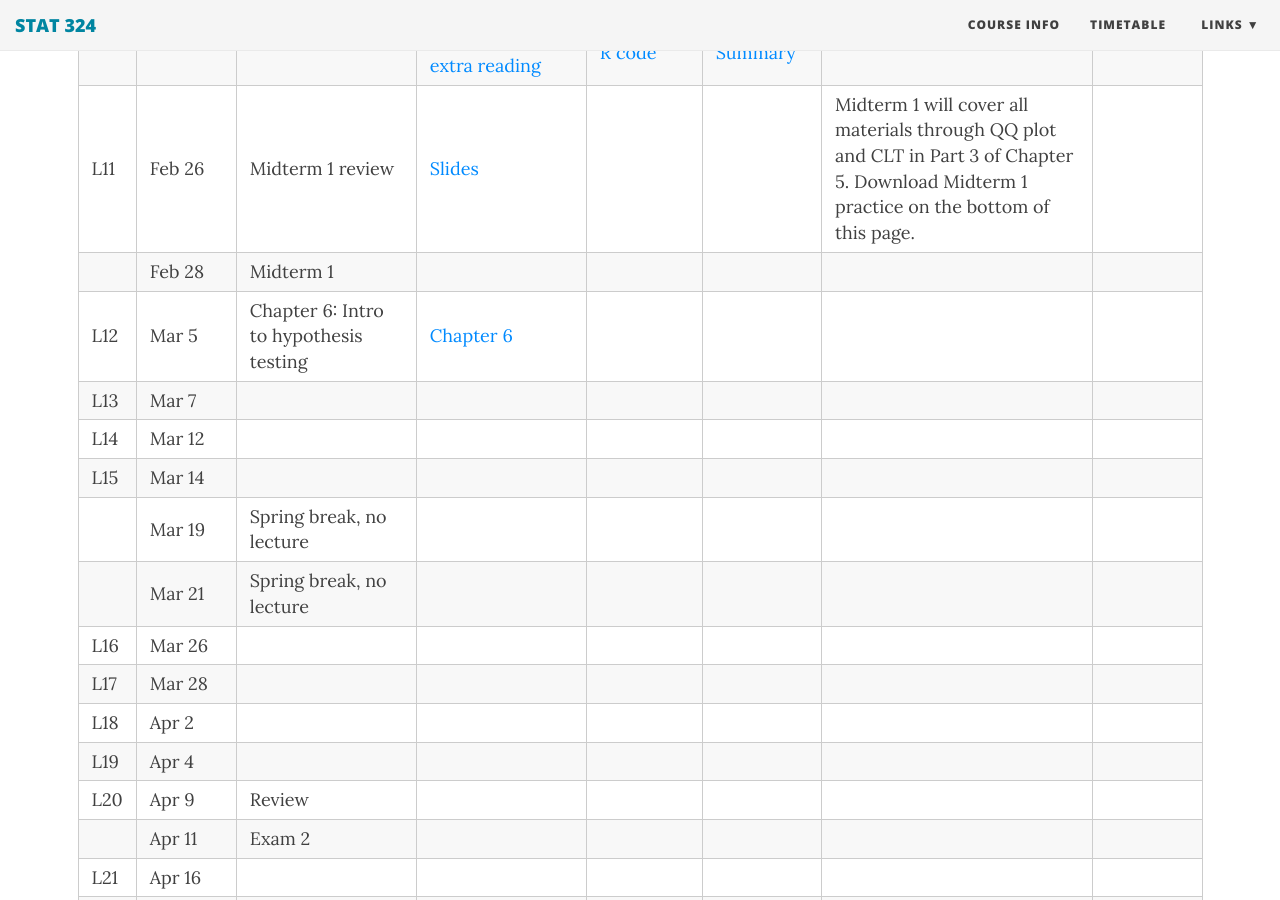
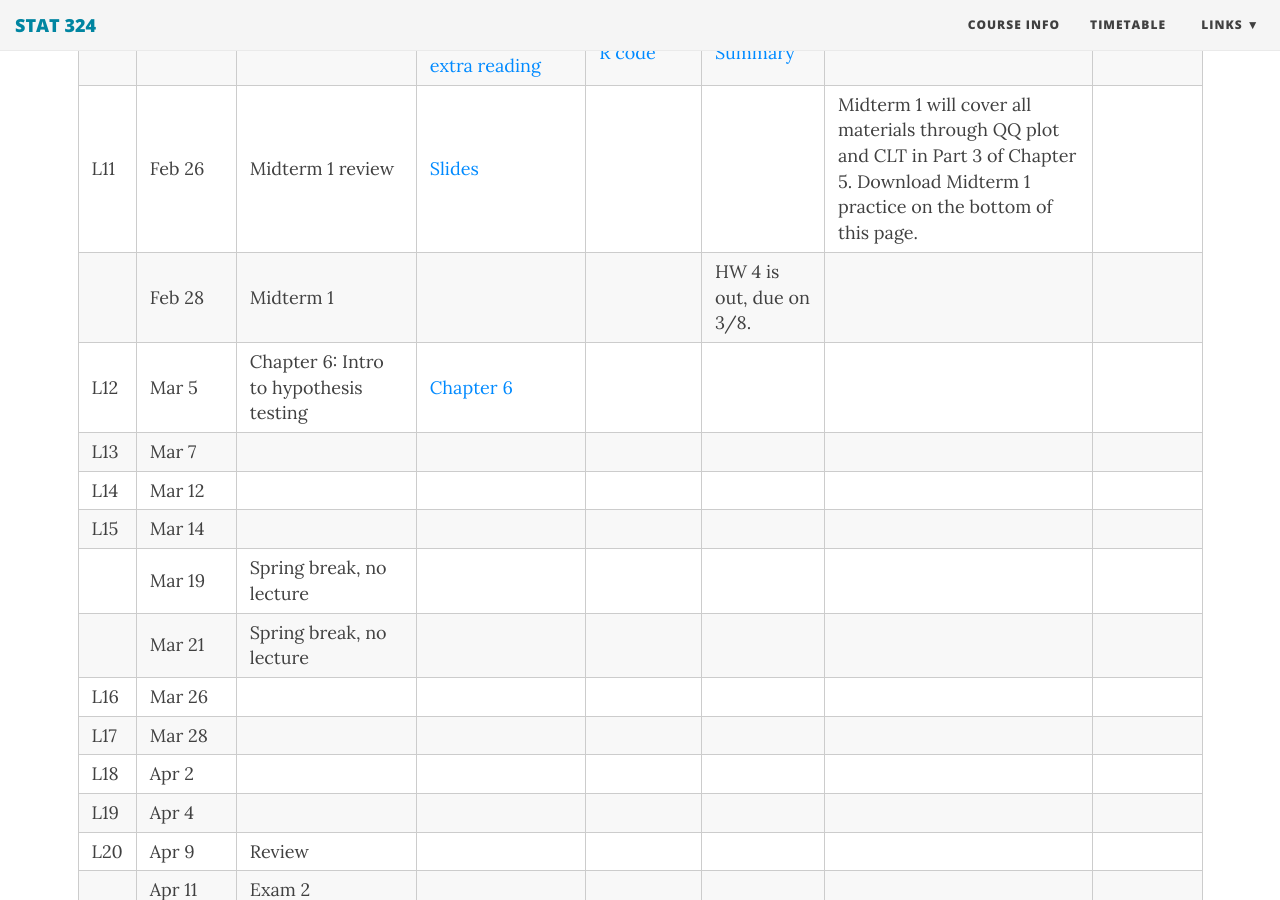
Before and after one commit to duzhewang/stat324, a Jekyll site: the page built from timetable.md, in a window 1280 px wide and 900 px high, scrolled down 1036 px. Built offline with Jekyll 4.4.1, drawn with Linux system fonts in a browser that asks for light colours; nearby versions of some CDN libraries.

Commit message:
Update timetable.md

```diff
--- a/timetable.md
+++ b/timetable.md
@@ -20,7 +20,7 @@
 |L9| Feb 19 | Chapter 5 (Part 4) | [Chapter 5, Part 4](https://github.com/dzwang91/stat324/raw/gh-pages/lectures/chapter5-4.pdf), [Estimation Lecture Notes](https://github.com/dzwang91/stat324/raw/gh-pages/lectures/Estimation.pdf)  |    |  |      |   |
 |L10| Feb 21 |Chapter 5 (Part 5) |[Chapter 5, Part 5](https://github.com/dzwang91/stat324/raw/gh-pages/lectures/chapter5-5.pdf), [Bootstrap extra reading](https://github.com/dzwang91/stat324/raw/gh-pages/notessummary/Bootstrap.pdf)| [Bootstrap R code](https://github.com/dzwang91/stat324/raw/gh-pages/R/Bootstrap.R) | [Chapter 5 Summary](https://github.com/dzwang91/stat324/raw/gh-pages/notessummary/Chapter5notes.pdf)  |       |      |
 |L11| Feb 26 | Midterm 1 review | [Slides](https://github.com/dzwang91/stat324/raw/gh-pages/lectures/Midterm1review.pdf)  |     |       |  Midterm 1 will cover all materials through QQ plot and CLT in Part 3 of Chapter 5. Download Midterm 1 practice on the bottom of this page. |   |
-|  | Feb 28 | Midterm 1 |    |   |    |      |      |
+|  | Feb 28 | Midterm 1 |    |   |   HW 4 is out, due on 3/8. |      |      |
 |L12| Mar 5 | Chapter 6: Intro to hypothesis testing | [Chapter 6](https://github.com/dzwang91/stat324/raw/gh-pages/lectures/chapter6.pdf)  |  |     |      |
 |L13| Mar 7 |   | | |  |      |      |
 |L14| Mar 12 |  |   |   |  |      |      |
```
